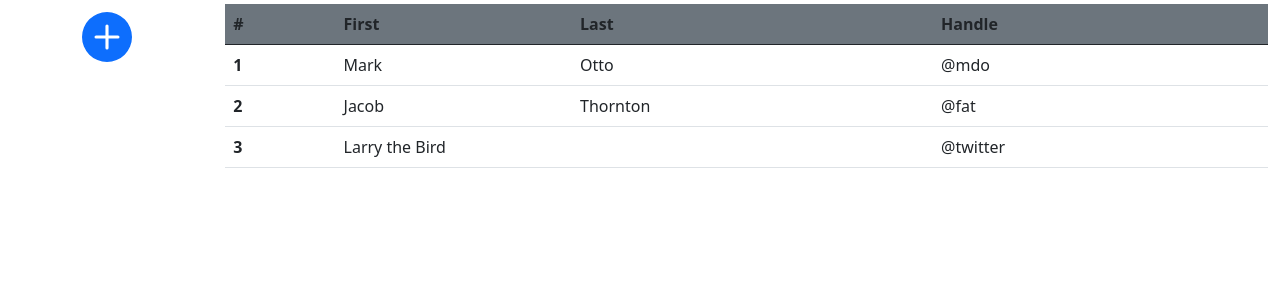
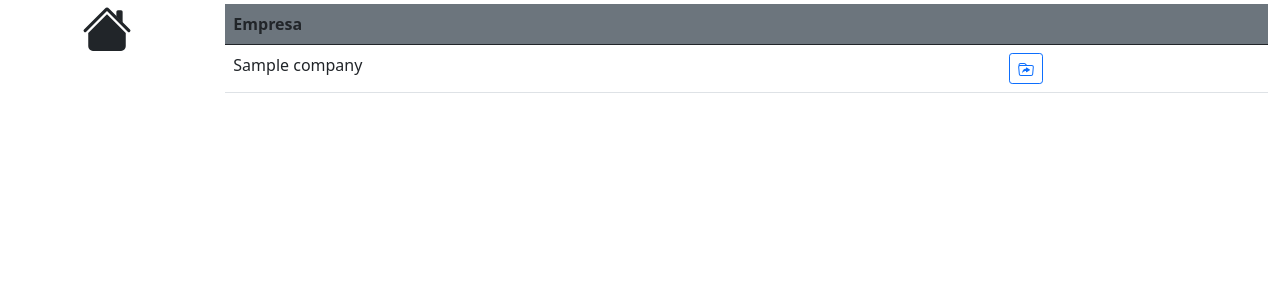
Before and after one commit to dnetochaves/repense_rh, a Django app: template apps/company/templates/company/company.html in a window 1280 px wide. Shown: the part 76-376 px from the top of the page. Run offline with Django 3.2, Linux system fonts and the light colour scheme; the template is opened without the code that fills it: most values are stand-ins (such as "Sample title", 1, 10 or a date in 2020); some libraries are stand-ins or nearby versions.

Commit message:
Update company

```diff
--- a/apps/company/templates/company/company.html
+++ b/apps/company/templates/company/company.html
@@ -8,11 +8,20 @@ Company | {{ block.super }}
 
 
 {% block main %}
-
+{% for company in companys %}
 <div class="row">
     <div class="col-sm-2">
         <ul class="nav flex-column">
             <li class="nav-item text-center">
+
+                {% if company %}
+                <svg xmlns="http://www.w3.org/2000/svg" width="50" height="50" fill="currentColor" class="bi bi-house-fill" viewBox="0 0 16 16">
+                    <path fill-rule="evenodd" d="M8 3.293l6 6V13.5a1.5 1.5 0 0 1-1.5 1.5h-9A1.5 1.5 0 0 1 2 13.5V9.293l6-6zm5-.793V6l-2-2V2.5a.5.5 0 0 1 .5-.5h1a.5.5 0 0 1 .5.5z"/>
+                    <path fill-rule="evenodd" d="M7.293 1.5a1 1 0 0 1 1.414 0l6.647 6.646a.5.5 0 0 1-.708.708L8 2.207 1.354 8.854a.5.5 0 1 1-.708-.708L7.293 1.5z"/>
+                  </svg>
+
+
+                {% else %}
                 <a class="nav-link active" aria-current="page" href="#">
                     <svg xmlns="http://www.w3.org/2000/svg" width="50" height="50" fill="currentColor"
                         class="bi bi-plus-circle-fill" viewBox="0 0 16 16">
@@ -20,6 +29,8 @@ Company | {{ block.super }}
                             d="M16 8A8 8 0 1 1 0 8a8 8 0 0 1 16 0zM8.5 4.5a.5.5 0 0 0-1 0v3h-3a.5.5 0 0 0 0 1h3v3a.5.5 0 0 0 1 0v-3h3a.5.5 0 0 0 0-1h-3v-3z" />
                     </svg>
                 </a>
+                {% endif %}
+
             </li>
         </ul>
     </div>
@@ -28,30 +39,34 @@ Company | {{ block.super }}
             <table class="table table-hover">
                 <thead class="bg-secondary">
                     <tr>
-                        <th scope="col">#</th>
-                        <th scope="col">First</th>
-                        <th scope="col">Last</th>
-                        <th scope="col">Handle</th>
+                        <th scope="col">Empresa</th>
+                        <th scope="col"></th>
                     </tr>
                 </thead>
                 <tbody>
+
+
                     <tr>
-                        <th scope="row">1</th>
-                        <td>Mark</td>
-                        <td>Otto</td>
-                        <td>@mdo</td>
+                        <td>{{ company.company }}</td>
+                        <td>
+                            <div class="btn-group-sm" role="group" aria-label="Basic outlined example">
+                                <a href="{% url 'company:company_update' company.company.id %}"
+                                    class="btn btn-outline-primary">
+                                    <svg xmlns="http://www.w3.org/2000/svg" width="16" height="16" fill="currentColor"
+                                        class="bi bi-folder-symlink" viewBox="0 0 16 16">
+                                        <path
+                                            d="M11.798 8.271l-3.182 1.97c-.27.166-.616-.036-.616-.372V9.1s-2.571-.3-4 2.4c.571-4.8 3.143-4.8 4-4.8v-.769c0-.336.346-.538.616-.371l3.182 1.969c.27.166.27.576 0 .742z" />
+                                        <path
+                                            d="M.5 3l.04.87a1.99 1.99 0 0 0-.342 1.311l.637 7A2 2 0 0 0 2.826 14h10.348a2 2 0 0 0 1.991-1.819l.637-7A2 2 0 0 0 13.81 3H9.828a2 2 0 0 1-1.414-.586l-.828-.828A2 2 0 0 0 6.172 1H2.5a2 2 0 0 0-2 2zm.694 2.09A1 1 0 0 1 2.19 4h11.62a1 1 0 0 1 .996 1.09l-.636 7a1 1 0 0 1-.996.91H2.826a1 1 0 0 1-.995-.91l-.637-7zM6.172 2a1 1 0 0 1 .707.293L7.586 3H2.19c-.24 0-.47.042-.684.12L1.5 2.98a1 1 0 0 1 1-.98h3.672z" />
+                                    </svg>
+                                </a>
+                            </div>
+                        </td>
                     </tr>
-                    <tr>
-                        <th scope="row">2</th>
-                        <td>Jacob</td>
-                        <td>Thornton</td>
-                        <td>@fat</td>
-                    </tr>
-                    <tr>
-                        <th scope="row">3</th>
-                        <td colspan="2">Larry the Bird</td>
-                        <td>@twitter</td>
-                    </tr>
+
+                    {% endfor %}
+
+
                 </tbody>
             </table>
         </div>
--- a/apps/company/templates/company/company_form.html
+++ b/apps/company/templates/company/company_form.html
@@ -9,8 +9,9 @@ Employee
 <form method="post">
     {% csrf_token %}
     {{ form.as_p }}
-    <input type="submit" value="Save">
-    {% endblock main %}
+    <input type="submit" value="Update">
+</form>
+{% endblock main %}
 
 
 </form>
--- a/apps/company/urls.py
+++ b/apps/company/urls.py
@@ -7,5 +7,6 @@ app_name = "company"
 urlpatterns = [
     path('index/',  views.index, name='index'),
     path('company_create/',  views.CompanyCreate.as_view(), name='company_create'),
+    path('company_update/<int:pk>/',  views.CompanyUpdate.as_view(), name='company_update'),
     path('company/',  views.company, name='company'),
 ]
--- a/apps/company/views.py
+++ b/apps/company/views.py
@@ -1,6 +1,7 @@
 from django.shortcuts import render
 from django.views.generic.edit import CreateView, UpdateView
 from .models import Company
+from apps.employee.models import Employee
 from django.http import HttpResponse
 
 
@@ -9,7 +10,8 @@ def index(request):
 
 
 def company(request):
-    return render(request, 'company/company.html')
+    companys = Employee.objects.filter(pk=request.user.id)
+    return render(request, 'company/company.html', {'companys': companys})
 
 
 class CompanyCreate(CreateView):
```
Also changed, not shown: apps/company/models.py (+5 -2 lines), apps/company/migrations/0002_auto_20210119_0347.py (added), apps/employee/migrations/0004_auto_20210119_0347.py (added), apps/employee/migrations/0005_auto_20210119_0356.py (added).
